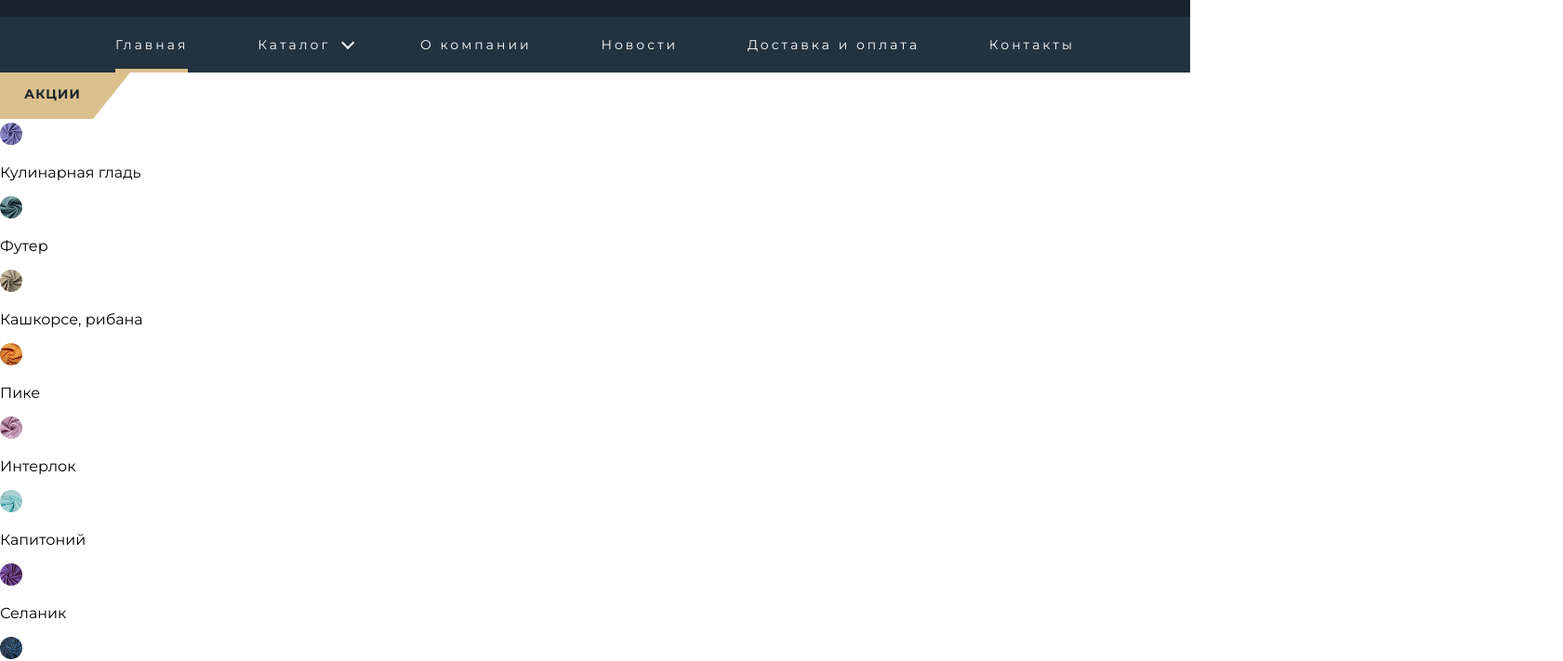
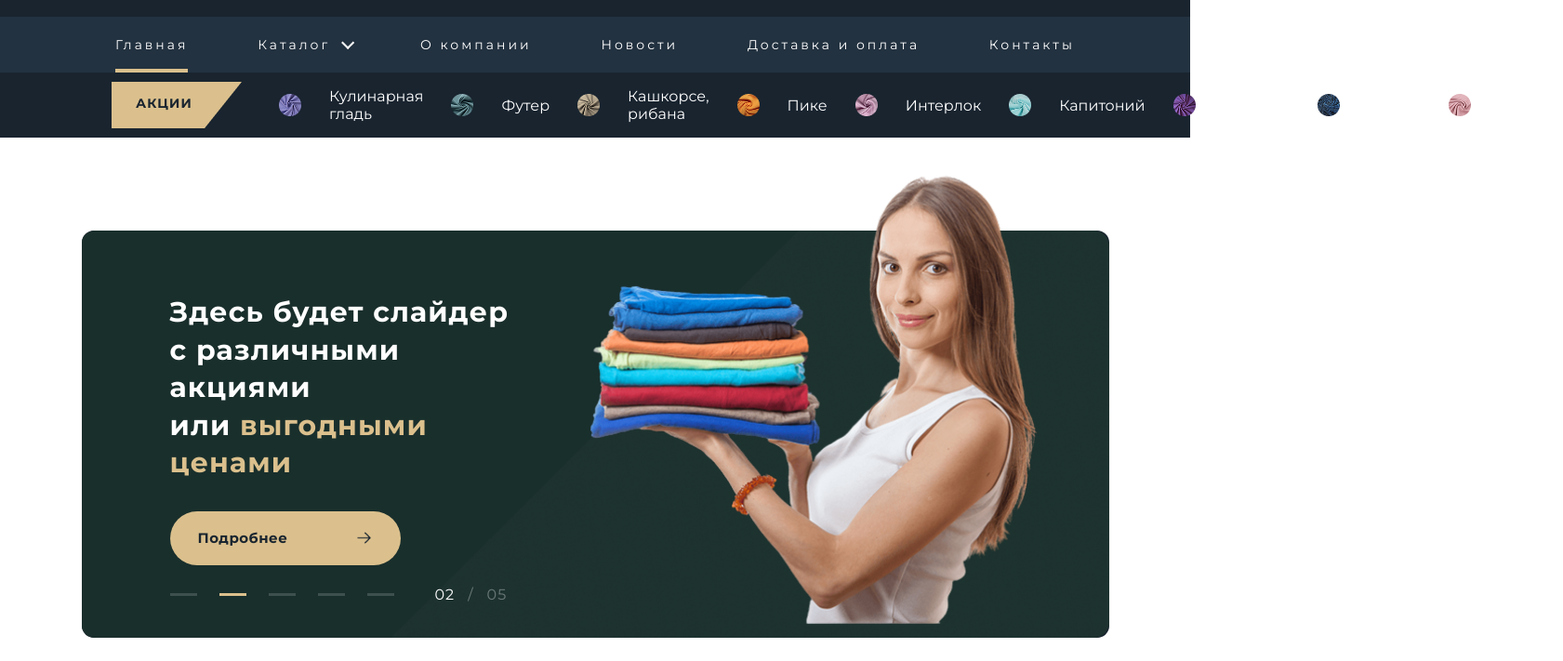
Before and after one commit to fallstall/saka-holding, a Vue app: page / in a window 1280 px wide. Shown: the part 100-811 px from the top of the page at 93% size, 1681 px wide, since content can reach past the window. Built offline with nearby package versions, Linux system fonts and the light colour scheme.

Commit message:
Add home slider

```diff
--- /dev/null
+++ b/src/components/home/Slider.vue
@@ -0,0 +1,271 @@
+<script setup lang="ts">
+import { computed, onBeforeUnmount, onMounted, ref } from 'vue'
+
+import arrowIcon from '@/assets/images/ArrowRight.png'
+import back1 from '@/assets/images/back1.png'
+import back2 from '@/assets/images/back2.png'
+import back3 from '@/assets/images/back3.png'
+import back4 from '@/assets/images/back4.png'
+import back5 from '@/assets/images/back5.png'
+import womanImage from '@/assets/images/women.png'
+
+const slides = [
+    { image: back1, accent: 'специальными', lastLine: 'предложениями' },
+    { image: back2, accent: 'выгодными', lastLine: 'ценами' },
+    { image: back3, accent: 'новыми', lastLine: 'коллекциями' },
+    { image: back4, accent: 'сезонными', lastLine: 'скидками' },
+    { image: back5, accent: 'лучшими', lastLine: 'тканями' },
+]
+
+const activeSlide = ref(0)
+let sliderTimer: ReturnType<typeof window.setInterval> | undefined
+
+const currentSlide = computed(() => slides[activeSlide.value])
+const slideNumber = computed(() => String(activeSlide.value + 1).padStart(2, '0'))
+const totalSlides = computed(() => String(slides.length).padStart(2, '0'))
+
+function selectSlide(index: number) {
+    activeSlide.value = index
+}
+
+function nextSlide() {
+    activeSlide.value = (activeSlide.value + 1) % slides.length
+}
+
+function startSlider() {
+    stopSlider()
+    sliderTimer = window.setInterval(nextSlide, 4500)
+}
+
+function stopSlider() {
+    if (sliderTimer) {
+        window.clearInterval(sliderTimer)
+        sliderTimer = undefined
+    }
+}
+
+onMounted(startSlider)
+onBeforeUnmount(stopSlider)
+</script>
+
+<template>
+    <section class="slider" aria-label="Акции и специальные предложения">
+        <div
+            class="slider__card"
+            @mouseenter="stopSlider"
+            @mouseleave="startSlider"
+        >
+            <div class="slider__slides" aria-hidden="true">
+                <div
+                    v-for="(slide, index) in slides"
+                    :key="slide.image"
+                    class="slider__slide"
+                    :class="{ 'slider__slide--active': index === activeSlide }"
+                    :style="{ backgroundImage: `url(${slide.image})` }"
+                ></div>
+            </div>
+
+            <div class="slider__content">
+                <h1 class="slider__title">
+                    Здесь будет слайдер<br>
+                    с различными акциями<br>
+                    или <span>{{ currentSlide.accent }}</span><br>
+                    <span>{{ currentSlide.lastLine }}</span>
+                </h1>
+
+                <a class="slider__button" href="#">
+                    <span>Подробнее</span>
+                    <img :src="arrowIcon" alt="">
+                </a>
+            </div>
+
+            <img class="slider__woman" :src="womanImage" alt="">
+
+            <div class="slider__bottom">
+                <div class="slider__dots" aria-label="Выбор слайда">
+                    <button
+                        v-for="(_, index) in slides"
+                        :key="index"
+                        class="slider__dot"
+                        :class="{ 'slider__dot--active': index === activeSlide }"
+                        type="button"
+                        :aria-label="`Слайд ${index + 1}`"
+                        @click="selectSlide(index)"
+                    ></button>
+                </div>
+
+                <div class="slider__counter">
+                    <span>{{ slideNumber }}</span>
+                    <span>/</span>
+                    <span>{{ totalSlides }}</span>
+                </div>
+            </div>
+        </div>
+    </section>
+</template>
+
+<style scoped lang="scss">
+.slider {
+    padding: 100px 0 70px;
+    background-color: #fff;
+
+    &__card {
+        position: relative;
+        width: min(1105px, calc(100vw - 48px));
+        height: 438px;
+        margin: 0 auto;
+        overflow: visible;
+        border-radius: 13px;
+        background-color: var(--black-color);
+    }
+
+    &__slides,
+    &__slide {
+        position: absolute;
+        inset: 0;
+    }
+
+    &__slide {
+        overflow: hidden;
+        border-radius: 13px;
+        opacity: 0;
+        background-repeat: no-repeat;
+        background-position: center;
+        background-size: 100% 100%;
+        transition: opacity 0.6s ease;
+
+        &--active {
+            opacity: 1;
+        }
+    }
+
+    &__content {
+        position: relative;
+        z-index: 2;
+        width: 470px;
+        padding: 68px 0 0 95px;
+        text-align: left;
+    }
+
+    &__title {
+        margin: 0;
+        color: #fff;
+        font-size: 30px;
+        font-weight: 700;
+        line-height: 1.35;
+        letter-spacing: 1.1px;
+
+        span {
+            color: var(--gold-color);
+        }
+    }
+
+    &__button {
+        width: 248px;
+        height: 58px;
+        margin-top: 31px;
+        padding: 0 30px;
+        display: inline-flex;
+        align-items: center;
+        justify-content: space-between;
+        border: 0;
+        border-radius: 100px;
+        background-color: var(--gold-color);
+        color: var(--black-color);
+        cursor: pointer;
+        font-size: 15px;
+        font-weight: 700;
+        letter-spacing: 0.5px;
+        text-decoration: none;
+
+        img {
+            width: 19px;
+            height: 19px;
+            object-fit: contain;
+        }
+    }
+
+    &__woman {
+        position: absolute;
+        z-index: 1;
+        right: 58px;
+        bottom: -9px;
+        width: 520px;
+        height: auto;
+        pointer-events: none;
+        user-select: none;
+    }
+
+    &__bottom {
+        position: absolute;
+        z-index: 3;
+        left: 95px;
+        bottom: 37px;
+        display: flex;
+        align-items: center;
+        gap: 44px;
+    }
+
+    &__dots {
+        display: flex;
+        align-items: center;
+        gap: 24px;
+    }
+
+    &__dot {
+        width: 29px;
+        height: 3px;
+        padding: 0;
+        border: 0;
+        background-color: rgba(255, 255, 255, 0.16);
+        cursor: pointer;
+
+        &--active {
+            background-color: var(--gold-color);
+        }
+    }
+
+    &__counter {
+        display: flex;
+        align-items: center;
+        gap: 14px;
+        color: rgba(255, 255, 255, 0.35);
+        font-size: 16px;
+        font-weight: 400;
+        letter-spacing: 1px;
+
+        span:first-child {
+            color: #fff;
+        }
+    }
+}
+
+@media (max-width: 900px) {
+    .slider {
+        padding-top: 40px;
+
+        &__card {
+            height: 520px;
+        }
+
+        &__content {
+            width: auto;
+            padding: 42px 32px 0;
+        }
+
+        &__title {
+            font-size: 26px;
+        }
+
+        &__woman {
+            right: -40px;
+            width: 360px;
+        }
+
+        &__bottom {
+            left: 32px;
+            bottom: 28px;
+        }
+    }
+}
+</style>
--- a/src/components/home/Subtitle.vue
+++ b/src/components/home/Subtitle.vue
@@ -26,10 +26,27 @@
         </div>
     </div>
 </template>
-<style>
-    .bebe {
-        width: 800px;
-        height: 890px;
-        background-color: aqua;
-}
+<style scoped lang="scss">
+
+    .subtitle__main-div {
+        padding-left: 120px;
+        max-width: 100vw;
+        min-height: 50px;
+        margin: 0 auto;
+        background-color: var(--black-color);
+        color: white;
+        display: flex;
+        flex-direction: row;
+        align-items: flex-start;
+        align-items: center;
+        gap: 40px;
+
+        .subtitle__row-div {
+            display: flex;
+            flex-direction: row;
+            align-items: flex-start;
+            align-items: center;
+            gap: 30px;
+        }
+    }
 </style>
--- a/src/pages/HomePage.vue
+++ b/src/pages/HomePage.vue
@@ -1,9 +1,14 @@
 <script setup lang="ts">
     import Subtitle from '@/components/home/Subtitle.vue';
+    import Slider from '@/components/home/Slider.vue';
 </script>
 <template>
 
 <Subtitle />
+<Slider />
+
+
+
 
 
 </template>
```
